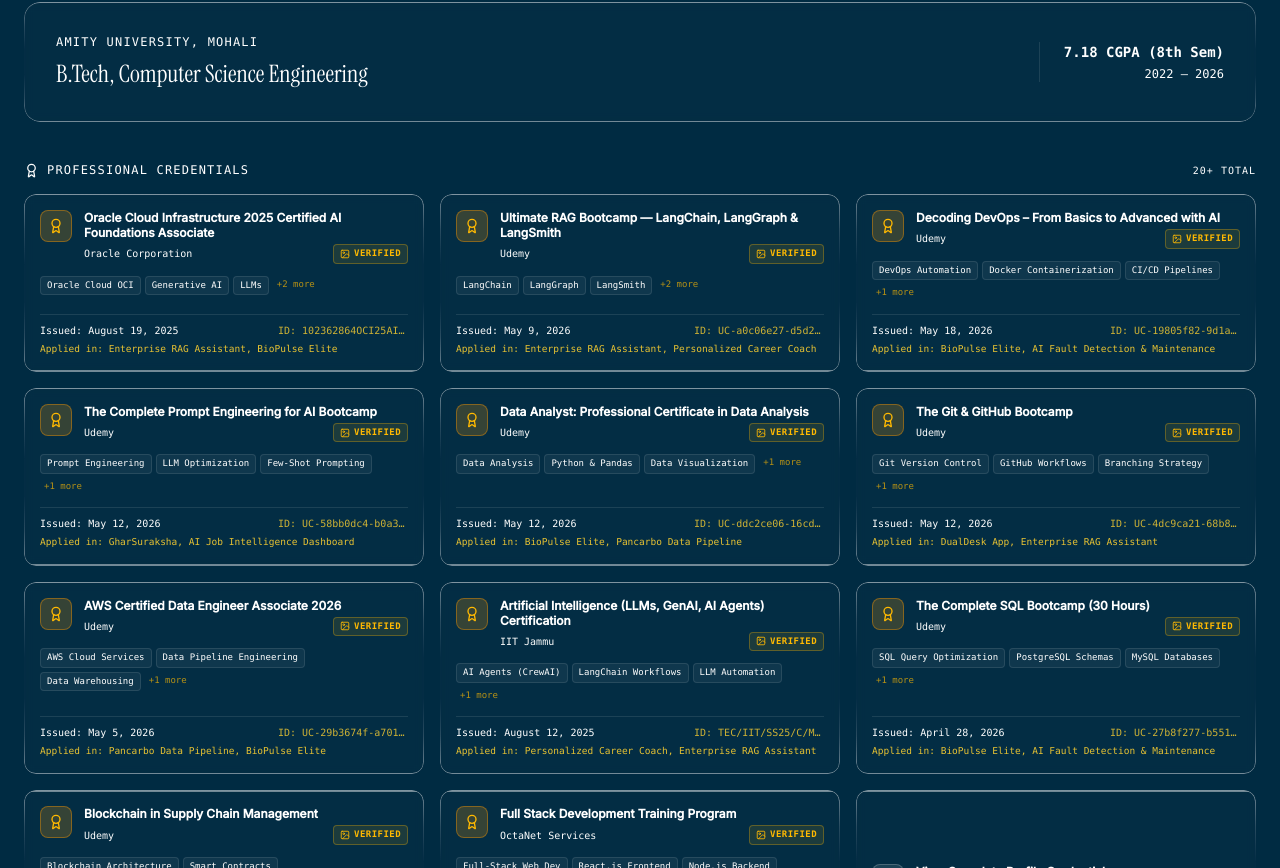
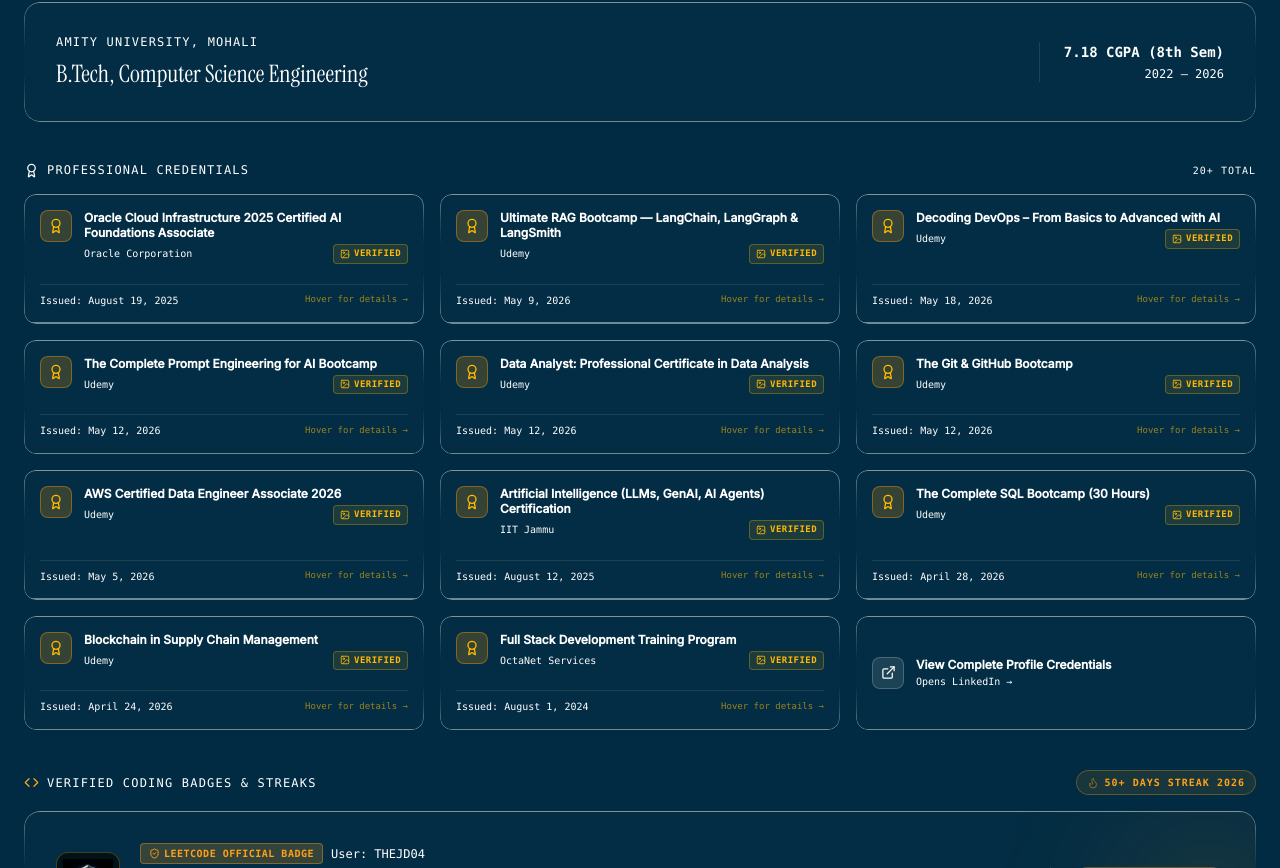
Before and after one commit to TheJd04/resume.cv, a React (Vite) app: page / in a window 1280 px wide. Shown: the part 6732-7600 px from the top of the page. Built offline with nearby package versions, Linux system fonts and the light colour scheme.

Commit message:
style: hide skills, certificate ID, and applied projects by default and reveal smoothly on hover

```diff
--- a/src/components/SkillsRadar.tsx
+++ b/src/components/SkillsRadar.tsx
@@ -70,19 +70,19 @@
             </div>
 
             <div className="grid grid-cols-1 sm:grid-cols-2 lg:grid-cols-3 gap-4" id="certs-grid">
-              {/* Show all certs with rich metadata, skills, applied projects, and visual media popups */}
+              {/* Show all certs with clean default layout and rich hover reveal details */}
               {certificationsList.map((cert, index) => (
                 <div
                   key={index}
                   onClick={() => cert.isOfficial && setSelectedCert(cert)}
-                  className={`liquid-glass rounded-xl p-4 border transition-all duration-300 flex flex-col justify-between gap-3 ${
+                  className={`liquid-glass rounded-xl p-4 border transition-all duration-300 flex flex-col justify-between gap-2.5 ${
                     cert.isOfficial
                       ? 'border-amber-500/30 bg-gradient-to-br from-amber-500/10 via-black/50 to-black/60 shadow-lg shadow-amber-500/5 cursor-pointer hover:border-amber-500/60 hover:scale-[1.01] group'
                       : 'border-white/10 bg-black/45 hover:border-white/20'
                   }`}
                   id={`cert-item-${index}`}
                 >
-                  <div className="space-y-2">
+                  {/* Always visible header */}
                   <div className="flex items-start gap-3">
                     <div className={`w-8 h-8 rounded-lg border flex items-center justify-center shrink-0 select-none ${
                       cert.isOfficial
@@ -92,11 +92,9 @@
                       <Award size={16} />
                     </div>
                     <div className="min-w-0 flex-1">
-                        <div className="flex items-center gap-1.5 flex-wrap">
                       <span className="text-xs text-foreground font-semibold leading-tight block select-text">
                         {cert.name}
                       </span>
-                        </div>
                       <div className="flex items-center justify-between gap-2 mt-1">
                         <span className="text-[10px] text-muted-foreground/80 font-mono block">
                           {cert.issuer}
@@ -110,38 +108,49 @@
                     </div>
                   </div>
 
+                  {/* Hidden by default — smooth hover reveal for skills, ID, and projects */}
+                  <div className="overflow-hidden max-h-0 opacity-0 group-hover:max-h-48 group-hover:opacity-100 transition-all duration-300 ease-in-out space-y-2 group-hover:pt-2 group-hover:border-t group-hover:border-white/10">
                     {/* Skills learned badges */}
                     {cert.skills && cert.skills.length > 0 && (
-                      <div className="flex flex-wrap gap-1 pt-1">
+                      <div className="flex flex-wrap gap-1">
                         {cert.skills.slice(0, 3).map((skill, i) => (
                           <span key={i} className="text-[9px] font-mono bg-white/5 border border-white/10 text-muted-foreground px-1.5 py-0.5 rounded">
                             {skill}
                           </span>
                         ))}
                         {cert.skills.length > 3 && (
-                          <span className="text-[9px] font-mono text-amber-400/70 px-1 py-0.5">
+                          <span className="text-[9px] font-mono text-amber-400/80 px-1 py-0.5">
                             +{cert.skills.length - 3} more
                           </span>
                         )}
                       </div>
                     )}
+
+                    {/* ID and Applied Projects */}
+                    <div className="space-y-1 font-mono text-[10px]">
+                      {cert.certId && (
+                        <div className="text-amber-300/80 font-medium truncate">
+                          <span className="text-muted-foreground/60">ID:</span> {cert.certId}
                         </div>
-
-                  {/* Footer metadata with date, ID, and projects */}
-                  <div className="pt-2 border-t border-white/10 space-y-1 font-mono text-[10px]">
-                    <div className="flex items-center justify-between text-muted-foreground/70">
-                      {cert.issueDate && (
-                        <span>Issued: {cert.issueDate}</span>
                       )}
-                      {cert.certId && (
-                        <span className="text-amber-300/80 font-medium truncate max-w-[130px]">ID: {cert.certId}</span>
-                      )}
-                    </div>
                       {cert.projects && cert.projects.length > 0 && (
-                      <div className="text-[9.5px] text-amber-300/90 truncate">
+                        <div className="text-[9.5px] text-amber-300/90 leading-tight">
                           <span className="text-muted-foreground/60">Applied in:</span> {cert.projects.join(', ')}
                         </div>
                       )}
+                    </div>
+                  </div>
+
+                  {/* Always visible card footer */}
+                  <div className="pt-2 border-t border-white/10 flex items-center justify-between font-mono text-[10px] text-muted-foreground/70">
+                    {cert.issueDate ? (
+                      <span>Issued: {cert.issueDate}</span>
+                    ) : (
+                      <span>Verified Credential</span>
+                    )}
+                    <span className="text-[9px] text-amber-400/60 group-hover:text-amber-400 transition-colors">
+                      Hover for details →
+                    </span>
                   </div>
                 </div>
               ))}
```
Lines whose indentation alone changed are shown as unchanged.
